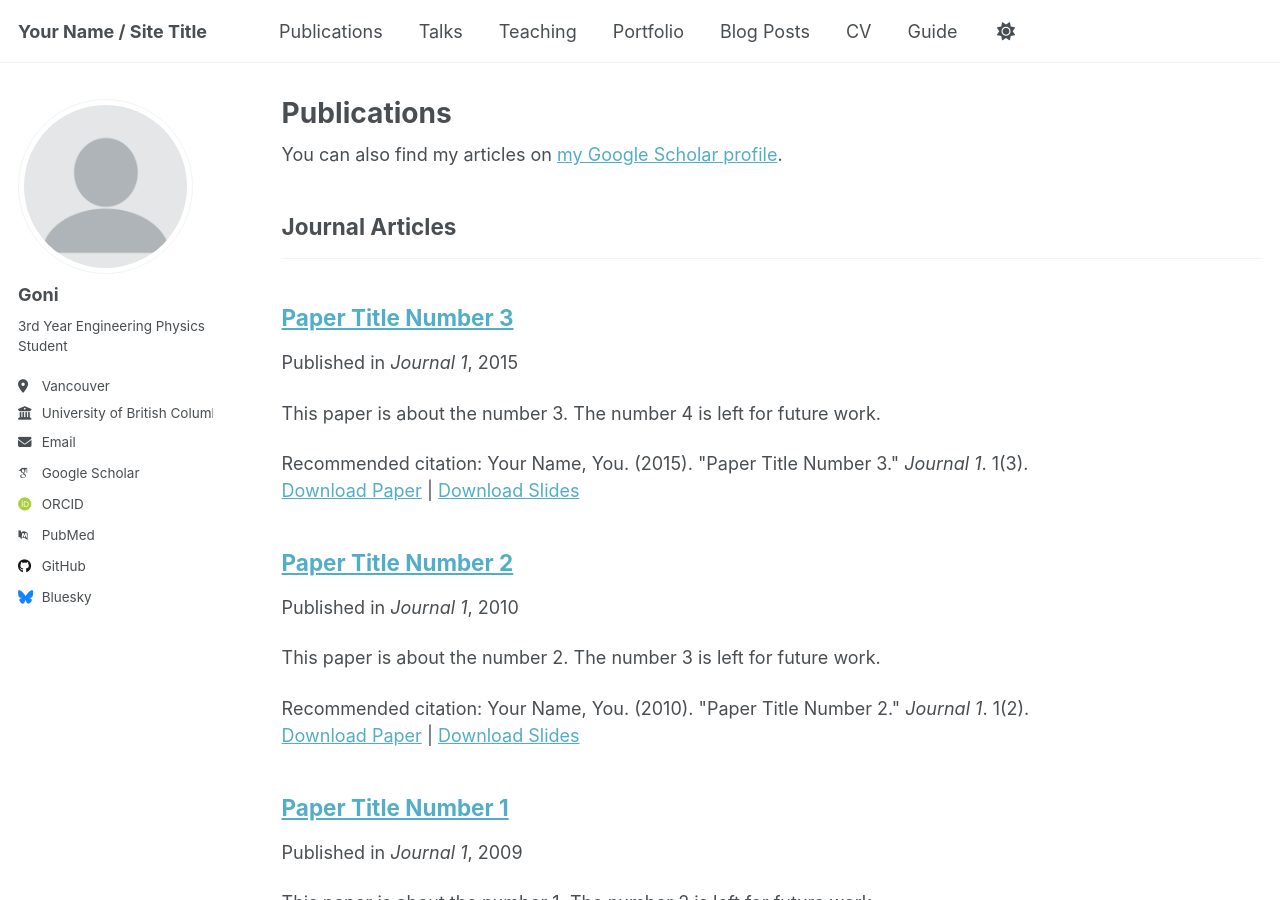
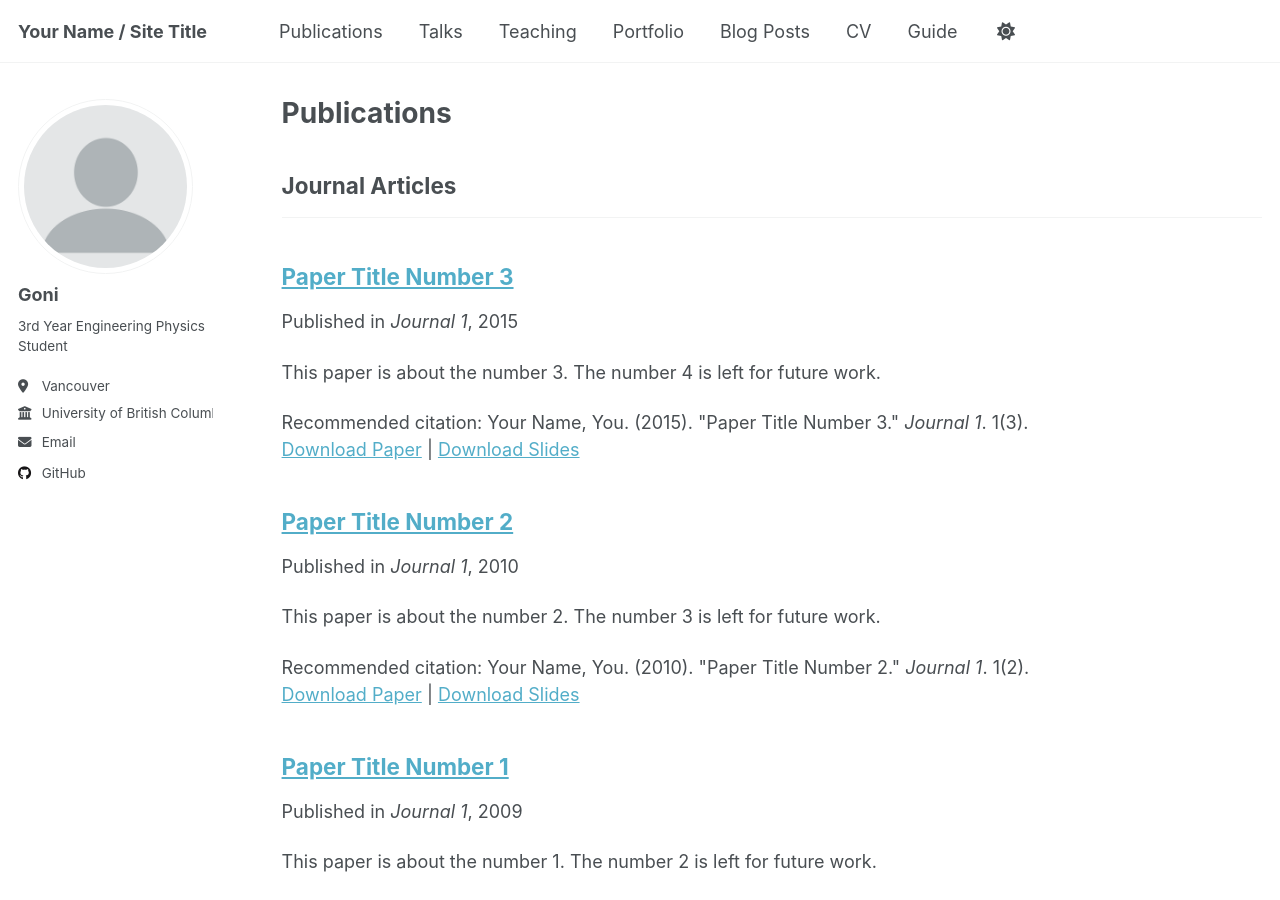
Before and after one commit to GoniBM/gonibm.github.io, a Jekyll site: the page built from _pages/publications.html, in a window 1280 px wide and 900 px high. Built offline with Jekyll 4.4.1, drawn with Linux system fonts in a browser that asks for light colours; some web fonts are replaced; a script that is not in the unit is left out; part of the change alters nothing that is shown.

Commit message:
Update _config.yml

```diff
--- a/_config.yml
+++ b/_config.yml
@@ -33,51 +33,51 @@ author:
   email            : "gonibebzuck05@gmail.com"
 
   # Academic websites
-  academia         : # URL
-  arxiv            : # URL - Update with the correct link to your profile
-  googlescholar    : "https://scholar.google.com/citations?user=PS_CX0AAAAAJ"
-  inspire-hep      : # URL
-  impactstory      : # URL
-  orcid            : "http://orcid.org/yourorcidurl"
-  semantic         : # URL
-  pubmed           : "https://www.ncbi.nlm.nih.gov/pubmed/?term=john+snow"
-  researchgate     : # URL
-  scopus           : # URL
+  academia         :
+  arxiv            :
+  googlescholar    :
+  inspire-hep      :
+  impactstory      :
+  orcid            :
+  semantic         :
+  pubmed           :
+  researchgate     :
+  scopus           :
 
   # Repositories and software development
-  bitbucket        : # Username - Update with your username on the site
-  codepen          : # Username
-  dribbble         : # Username
+  bitbucket        :
+  codepen          :
+  dribbble         :
   github           : "academicpages"
-  kaggle           : # Username
-  stackoverflow    : # User number or user number and name (i.e., use "1" or "1/jeff-atwood")
+  kaggle           :
+  stackoverflow    :
 
   # Social media
-  artstation       : # Username
-  bluesky          : "bsky.app" # Replace this with you Bluesky username
-  facebook         : # Username
-  flickr           : # Username
-  foursquare       : # Username
-  goodreads        : # Username
-  google_plus      : # Username
-  keybase          : # Username
-  instagram        : # Username
-  lastfm           : # Username
-  linkedin         : # Username
-  mastodon         : # URL
-  medium           : # URL
-  pinterest        : # Username
-  soundcloud       : # Username
-  steam            : # Username
-  telegram         : # URL
-  tumblr           : # Username
-  twitter          : # Username for X / Twitter
-  vine             : # Username
-  weibo            : # Username
-  wikipedia        : # Username
-  xing             : # Username
-  youtube          : # Username
-  zhihu            : # Username
+  artstation       :
+  bluesky          :
+  facebook         :
+  flickr           :
+  foursquare       :
+  goodreads        :
+  google_plus      :
+  keybase          :
+  instagram        :
+  lastfm           :
+  linkedin         : # Goni Bebzuck Marom
+  mastodon         :
+  medium           :
+  pinterest        :
+  soundcloud       :
+  steam            :
+  telegram         :
+  tumblr           :
+  twitter          :
+  vine             :
+  weibo            :
+  wikipedia        :
+  xing             :
+  youtube          :
+  zhihu            :
 
 # Publication Category - The following the list of publication categories and their headings
 publication_category:
```
